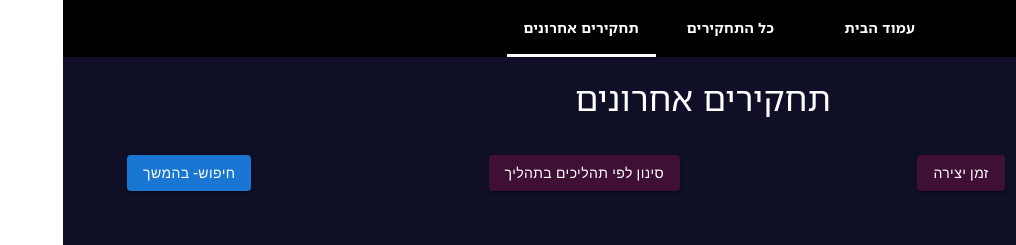
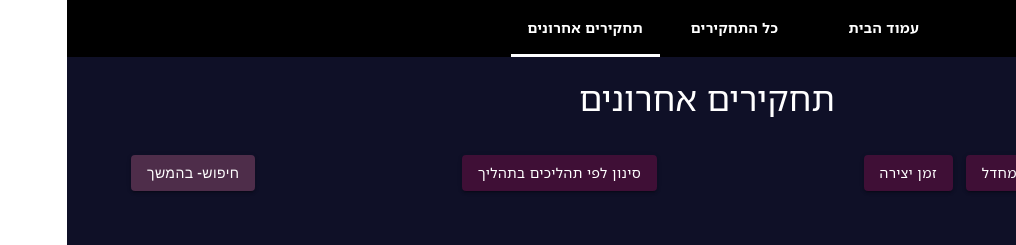
Before and after one commit to MichalLeibovich/MichalsDebProject, a React (Vite) app in the folder frontend/: page /recentDebriefings in a window 1280 px wide. Shown: the top 245 px of the page, without its empty margins (264-1280 px from the left). Built offline with nearby package versions, Linux system fonts and the light colour scheme; no server answers.

Commit message:
designed recent debrriefings new buttons

```diff
--- a/frontend/src/components/pages/recent_debriefings/recentDebriefings.tsx
+++ b/frontend/src/components/pages/recent_debriefings/recentDebriefings.tsx
@@ -1,9 +1,12 @@
 import { Button, Typography } from "@mui/material";
 import RecentDebriefingsSection from "./recent_debriefings_section/recentDebriefingsSection";
 import useStyles from "./recentDebriefingsStyles";
+import { useState } from "react";
 
 const RecentDebriefings: React.FC = () => {
     const { classes, cx } = useStyles();
+    // const [activeButton, setActiveButton] = useState("recentUpdate");
+
     return (
         <div className={classes.wholePage}>
             <div className={classes.allPartsContainer}>
@@ -12,7 +15,7 @@ const RecentDebriefings: React.FC = () => {
                     <div className={classes.sortingSection}>
                         <Typography className={classes.text} variant="h6">מיון לפי:</Typography>
                         <div className={classes.sortingButtons}>
-                            <Button className={classes.button} variant="contained">זמן עדכון אחרון</Button>
+                            <Button className={classes.button} variant="contained">זמן עדכון אחרון - ברירת מחדל</Button>
                             <Button className={classes.button} variant="contained">זמן יצירה</Button>
                         </div>
                     </div>
@@ -20,7 +23,7 @@ const RecentDebriefings: React.FC = () => {
                         <Button className={classes.button} variant="contained">סינון לפי תהליכים בתהליך</Button>
                     </div>
                     <div>
-                        <Button variant="contained">חיפוש- בהמשך</Button>
+                        <Button style={{ backgroundColor: "#87466b87" }} variant="contained">חיפוש- בהמשך</Button>
                     </div>
                 </div>
                 <RecentDebriefingsSection />
--- a/frontend/src/components/pages/recent_debriefings/recentDebriefingsStyles.ts
+++ b/frontend/src/components/pages/recent_debriefings/recentDebriefingsStyles.ts
@@ -29,7 +29,7 @@ const useStyles = makeStyles()(() => ({
 
     sortingSection: {
         display: "flex",
-        gap: "5vw"
+        gap: "2vw"
     },
 
     sortingButtons: {
@@ -41,16 +41,20 @@ const useStyles = makeStyles()(() => ({
     },
 
     button: {
+        fontFamily: '"Noto Sans Hebrew", sans-serif',
         backgroundColor: "#6f0f4582",
         "&:hover": {
             backgroundColor: "#98306b7f",
         },
+        // "&.active": {
+        //     backgroundColor: "grey"
+        // },
     },
 
-text: {
-    fontFamily: '"Noto Sans Hebrew", sans-serif',
+    text: {
+        fontFamily: '"Noto Sans Hebrew", sans-serif',
         textAlign: "center"
-}
+    }
 
 }));
 
```
